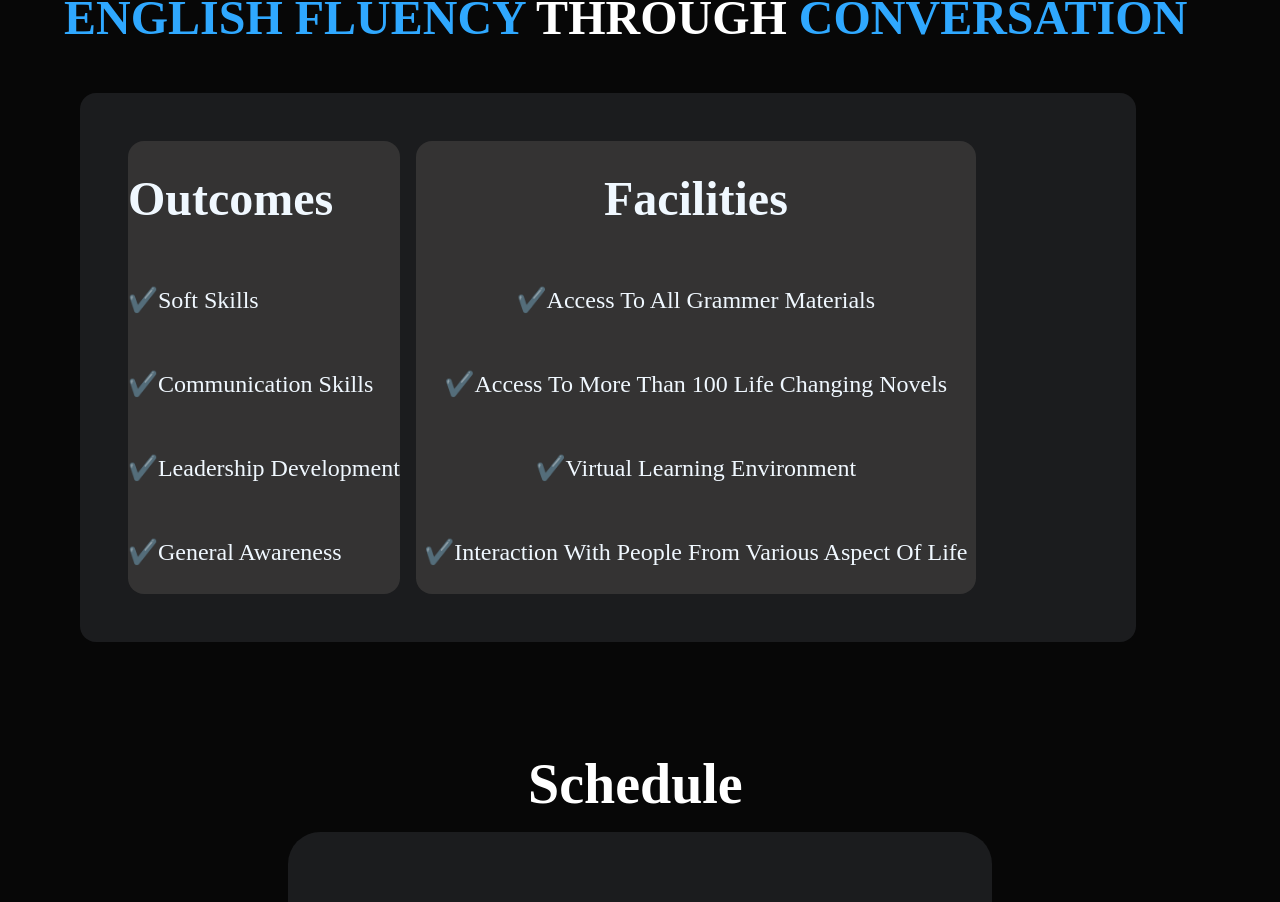
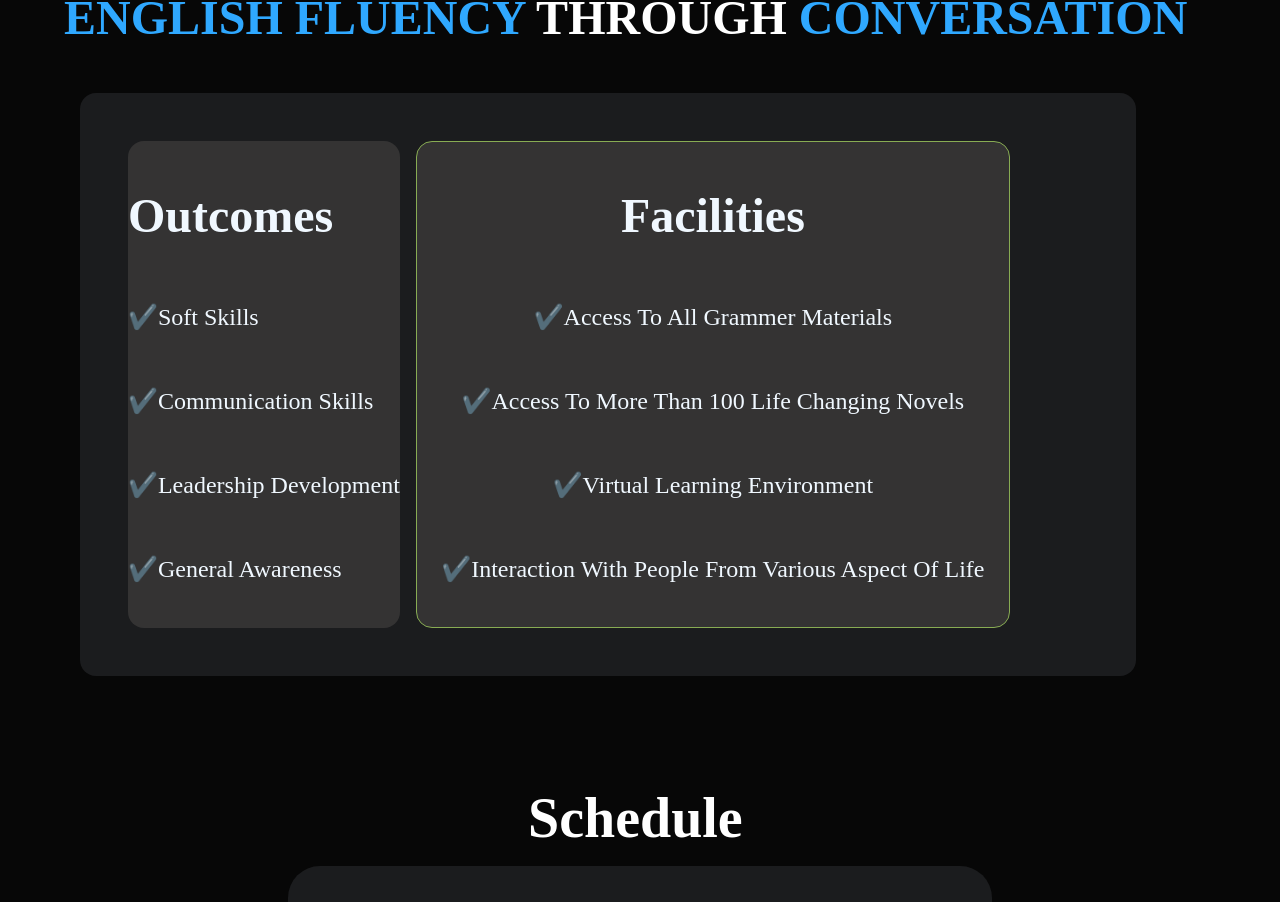
Before and after one commit to neelamraikwar9/LearnNFun, a React (Vite) app: page / in a window 1280 px wide. Shown: the part 1962-2864 px from the top of the page. Built offline with nearby package versions, Linux system fonts and the light colour scheme; no server answers.

Commit message:
refactor: modified style

```diff
--- a/src/App.css
+++ b/src/App.css
@@ -248,7 +248,7 @@
 }
 
 .iniName {
-  /* border: 1px solid rgb(136, 172, 83); */
+  border: 1px solid rgb(136, 172, 83);
   display: flex;
   flex-direction: column;
   align-items: center;
@@ -256,6 +256,7 @@
   border-radius: 1rem;
   width: 35rem;
   background-color: rgb(52, 51, 51);
+  padding: 1rem;
 }
 
 .teContainer {
--- a/src/pages/landing.css
+++ b/src/pages/landing.css
@@ -51,7 +51,8 @@
 }
 
 .testimonialBox {
-    border: 1px solid gray;
+    /* border: 0.0625rem lid gray; */
+    border: 1rem lid gray;
     padding: 1rem;
     width: 20rem;
     height: 20rem;
--- a/src/pages/schedule.css
+++ b/src/pages/schedule.css
@@ -9,7 +9,7 @@
 
 
 .activityBox {
-    border: 1px solid greenyellow;
+    border: 0.0625rem solid greenyellow;
     width: 20rem;
     height: 20rem;
     padding: 1rem;
```
